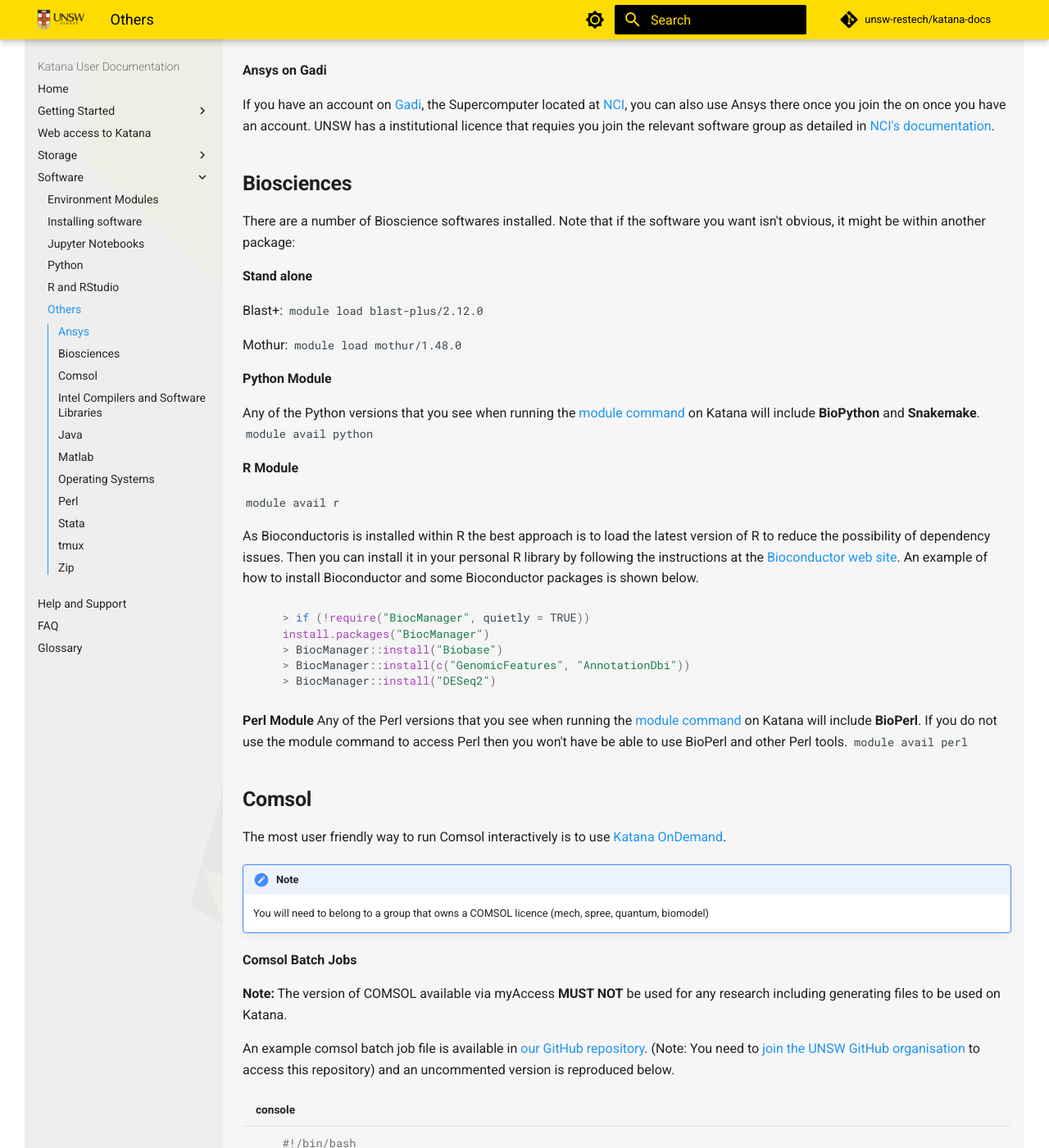
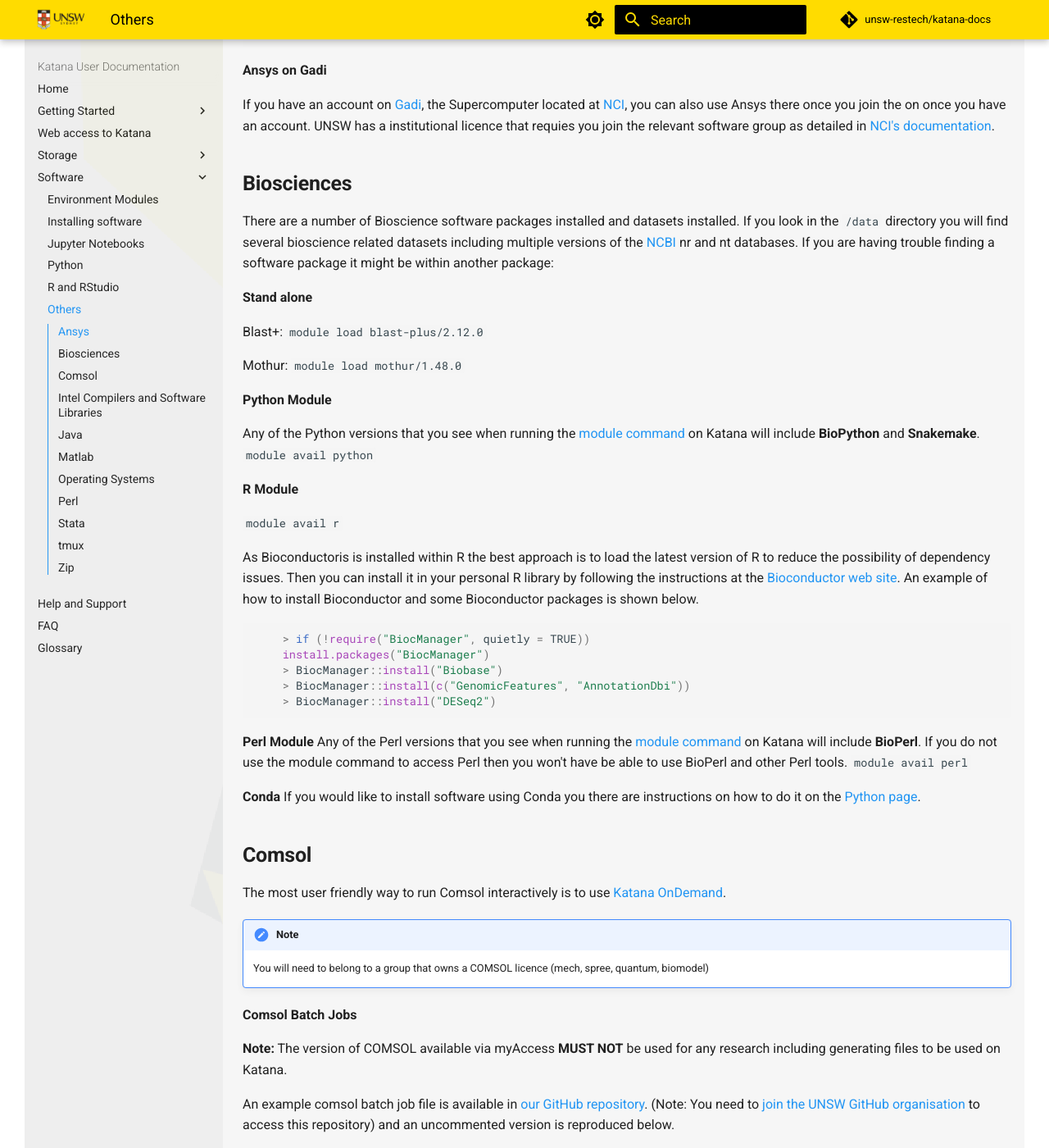
Before and after one commit to unsw-restech/unsw-restech.github.io, an MkDocs documentation site: the page built from docs/software/others.md, in a window 1280 px wide and 1400 px high, scrolled down 1116 px. Shown: the whole window at 82% size. Built offline with MkDocs 1.6.1 and Material for MkDocs 9.7.7, drawn with Linux system fonts in a browser that asks for light colours; comment, search, counter and statistics services are not loaded.

Commit message:
Update others.md
Added Conda to Bio section.

```diff
--- a/docs/software/others.md
+++ b/docs/software/others.md
@@ -55,8 +55,8 @@
 
 ## Biosciences
 
-There are a number of Bioscience softwares installed. Note that if the software
-you want isn't obvious, it might be within another package:
+There are a number of Bioscience software packages installed and datasets installed. If you look in the `#!bash /data` directory you will find several bioscience related datasets including
+multiple versions of the [NCBI](https://www.ncbi.nlm.nih.gov/) nr and nt databases. If you are having trouble finding a software package it might be within another package:
 
 **Stand alone**
 
@@ -90,6 +90,8 @@
 module command to access Perl then you won't have be able to use BioPerl and other Perl tools.
 `:::bash module avail perl`
 
+**Conda**
+If you would like to install software using Conda you there are instructions on how to do it on the [Python page](../software/python/).
 
 ## Comsol
 The most user friendly way to run Comsol interactively is to use [Katana OnDemand](../using_katana/ondemand.md).
```
